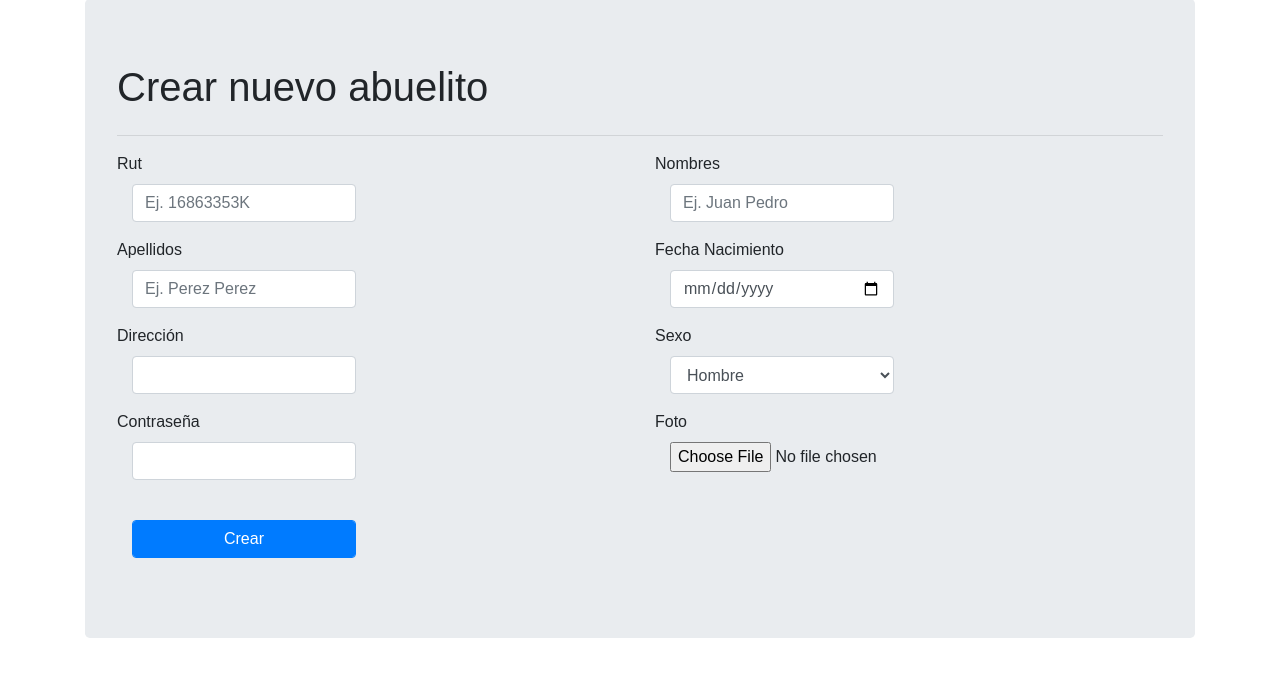
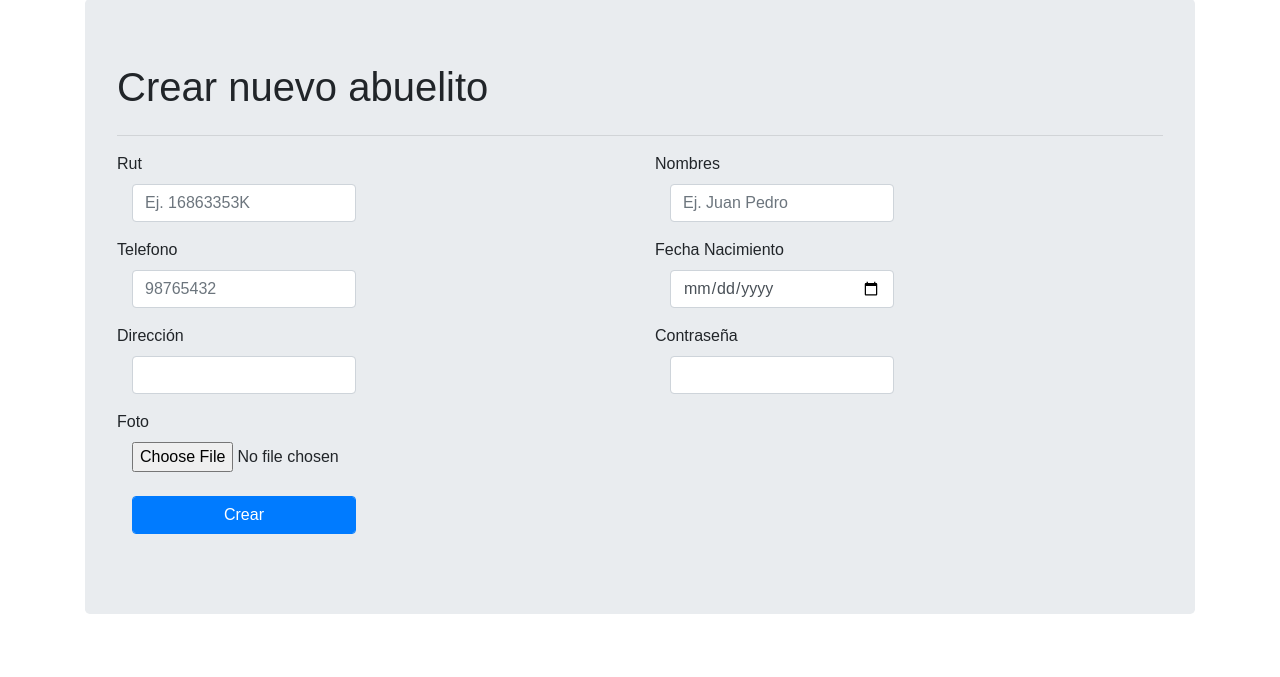
Before and after one commit to franckiito/ItFair, a Django app: page /abuelos/crear in a window 1280 px wide. Shown: the part 101-778 px from the top of the page. Run offline with Django 3.2, Linux system fonts and the light colour scheme; some libraries are stand-ins or nearby versions.

Commit message:
Se crea funcionalidad guardar imagen

```diff
--- a/abuelo/templates/crear_abuelo.html
+++ b/abuelo/templates/crear_abuelo.html
@@ -39,7 +39,8 @@
 
         <div class="container">
             <div class="jumbotron">
-                <form action="#" method="POST">
+                <form action="/abuelos/save" method="POST" enctype="multipart/form-data">
+                    {% csrf_token %}
                     <fieldset>
                         <h1>Crear nuevo abuelito</h1>
                     </fieldset>
@@ -67,9 +68,9 @@
                     <div class="row">
                         <div class="col-md-6">
                             <div class="form-group">
-                                <label>Apellidos</label>
+                                <label>Telefono</label>
                                 <div class="col-md-6">
-                                    <input id="apellidos" name="apellidos" size="2" type="text" placeholder="Ej. Perez Perez" class="form-control input-md" required="">
+                                    <input id="telefono" name="telefono"  type="text" placeholder="98765432" class="form-control input-md" required="">
                                 </div>
                             </div>
                         </div>
@@ -97,12 +98,11 @@
 
                         <div class="col-md-6">
                             <div class="form-group">
-                                <label>Sexo</label>
-                                <div class="col-md-6">
-                                    <select id="sexo" name="sexo" class="form-control">
-                                    <option value="hombre">Hombre</option>
-                                    <option value="mujer">Mujer</option>
-                                    </select>
+                                <div class="form-group">
+                                    <label>Contraseña</label>
+                                    <div class="col-md-6">
+                                        <input id="password" name="contrasenia" type="password"  class="form-control input-md" required="">
+                                    </div>
                                 </div>
                             </div>
                         </div>
@@ -110,21 +110,10 @@
 
                     <div class="row">
                         <div class="col-md-6">
-                            <div class="form-group">
-                                <label>Contraseña</label>
+                            <label>Foto</label>
                                 <div class="col-md-6">
-                                    <input id="password" name="edad" type="password"  class="form-control input-md" required="">
+                                    <input id="foto" name="foto" class="input-file" type="file">
                                 </div>
-                            </div>
-                        </div>
-
-                        <div class="col-md-6">
-                            <div class="form-group">
-                                <label>Foto</label>
-                                <div class="col-md-6">
-                                    <input id="imagen" name="imagen" class="input-file" type="file">
-                                </div>
-                            </div>
                         </div>
                     </div>
 
--- a/abuelo/urls.py
+++ b/abuelo/urls.py
@@ -7,5 +7,6 @@ urlpatterns = [
     path('',views.index, name = "index"),
     path('cuidador/registrar', views.registrar, name="registrar"),
     path('abuelos',views.abuelos, name = "abuelos"),
-    path('abuelos/crear', views.crear_abuelo, name="crear_abuelo")
-]
+    path('abuelos/crear', views.crear_abuelo, name="crear_abuelo"),
+    path('abuelos/save', views.crear_abuelo_save, name="crear_abuelo_save")
+] + static(settings.MEDIA_URL, document_root=settings.MEDIA_ROOT)
--- a/abuelo/views.py
+++ b/abuelo/views.py
@@ -3,6 +3,7 @@ from django.http import HttpResponse
 from django.shortcuts import redirect
 from django.utils.decorators import method_decorator
 from .models import Cuidador
+from .models import Abuelo
 from django.contrib import messages
 
 #sistema de autenticación
@@ -35,7 +36,31 @@ def registrar(request):
         return render(request,'index.html',{'mensaje':'El usuario ingresado ya esta registrado.'})
 
 def abuelos(request):
-    return render(request, 'abuelos.html')
+    return render(request, 'abuelos.html', {'abuelos':Abuelo.objects.all()})
 
 def crear_abuelo(request):
     return render(request, 'crear_abuelo.html')
+
+def crear_abuelo_save(request):
+
+    run = request.POST.get('rut','')
+    nombre = request.POST.get('nombres','')
+    fechaNacimiento = request.POST.get('fecha_nac','')
+
+    telefono = request.POST.get('telefono','')
+    direccion = request.POST.get('direccion','')
+    contrasenia = request.POST.get('contrasenia','')
+
+    foto = request.FILES.get('foto', False)
+
+    abuelo = Abuelo.objects.filter(run=run)
+
+    if len(abuelo) == 0 :
+        cuidador = Cuidador.objects.get(run='16863353-k')
+        abuelo = Abuelo(cuidador=cuidador, run=run, nombre=nombre, fechaNacimiento=fechaNacimiento, telefono=telefono,  direccion=direccion, contrasenia= contrasenia, foto=foto)
+        abuelo.save()
+        messages.success(request, 'El usuario fue registrado correctamente.123')
+        return render(request,'abuelos.html')
+    else:
+        messages.warning(request, 'El usuario ingresado ya esta registrado. 123')
+        return render(request,'abuelos.html')
```
Also changed, not shown: abuelo/templates/abuelos.html (+12 -30 lines).
